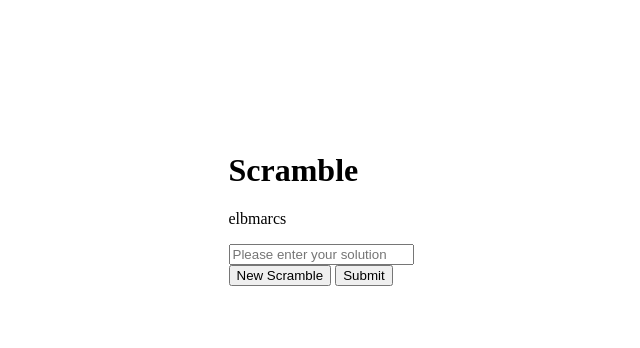
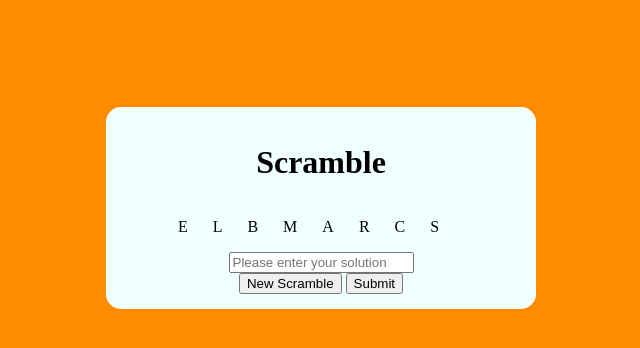
Before and after one commit to JeddRG/jeddrg.github.io, a plain HTML site: page index.html in a window 1280 px wide. Shown: the whole page, without its empty margins (319-959 px from the left). Drawn offline with Linux system fonts and the light colour scheme.

Commit message:
forgot to commit - various changes
sorted spacing in the containers and have started experimenting with different fonts

```diff
--- a/index.html
+++ b/index.html
@@ -18,9 +18,10 @@
 			<!-- This will be where the scramble is displayed -->
 			<!-- TODO: have this word be randomised from a text folder of words -->
 
-			<input type="text" placeholder="Please enter your solution">
-			<!-- This is the input box so that users can enter their answer -->
-
+			<div class="submit">
+				<input type="text" placeholder="Please enter your solution">
+				<!-- This is the input box so that users can enter their answer -->
+			</div>
 			<!-- These are the buttons so that a user can choose a new word or submit their solution -->
 			<div class="buttons">
 				<button class="newWord">New Scramble</button>
--- a/style.css
+++ b/style.css
@@ -7,4 +7,39 @@ body{
 	align-items: center;
 	justify-content: center;
 	min-height: 50vh;
+	background-color: DarkOrange;
+
 }
+
+.container{
+	display: grid;
+	place-items: center;
+	border-radius: 15px;
+	background: Azure;
+	width: 400px;
+	padding: 15px;
+}
+
+.container .h1{
+	.fjalla-one-regular {
+  font-family: "Fjalla One", sans-serif;
+  font-weight: 400;
+  font-style: normal;
+}
+
+}
+
+.content .word{
+	text-align: center;
+	letter-spacing: 25px;
+	text-transform: uppercase;
+}
+.content .submit{
+	text-align:center;
+}
+
+.content .buttons{
+	text-align:center;
+}
+/* Went through a lot of trial and error to sort out positioning and colour scheme but settled on this approch*/
+/* This should horizontally align with the center of the screen but will be positioned near the top of the page */
```
